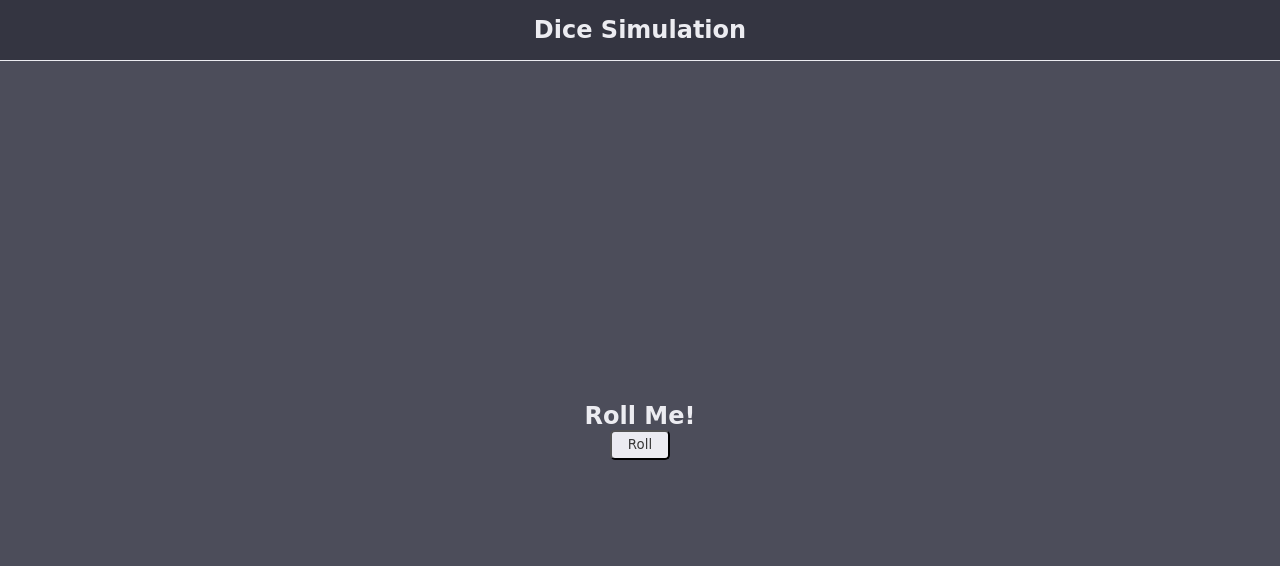
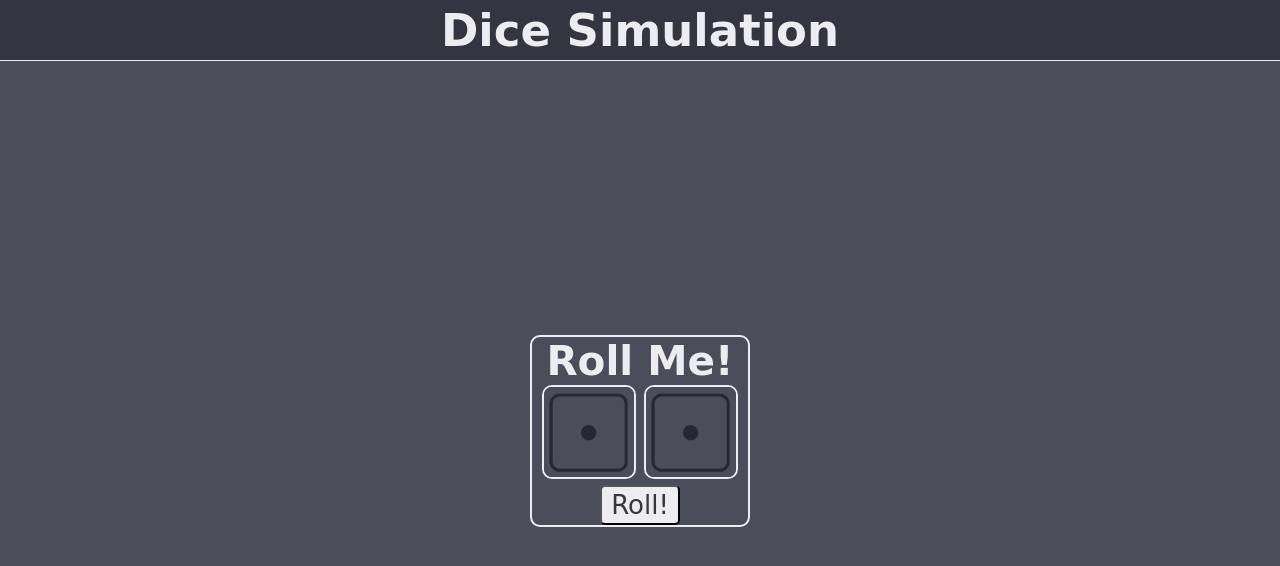
Before and after one commit to KrypticSilver/Web-Project-Folder, a plain HTML site: page index.html in a window 1280 px wide. Drawn offline with Linux system fonts and the light colour scheme; a web font is replaced by a local one.

Commit message:
added dice images to page

```diff
--- a/dice-roller/style.css
+++ b/dice-roller/style.css
@@ -11,6 +11,7 @@
   display: grid;
   background-color: #343541;
   border-bottom: 1px solid #ECECF1;
+  font-size: 30px;
 }
 
 h1 {
@@ -25,20 +26,46 @@ h1 {
   display: grid;
 }
 
-#dice-section {
+#rolling-section {
+  display: grid;
+
   align-self: center;
   justify-self: center;
-  display: grid;
   align-items: center;
   justify-items: center;
+
+  font-size: 27px;
+
+  border: 2px solid #ECECF1;
+  border-radius: 10px;
+}
+
+#dice-section {
+  grid-template-columns: 1fr 1fr;
+
+  font-size: 27px;
+  margin: 0px 10px 0px 10px;
+}
+
+img {
+  width: 90px;
+  height: 90px;
+
+  border: 2px solid #ECECF1;
+  border-radius: 10px;
+}
+
+#dice-2 {
+
 }
 
 button {
   color: #383838;
   background-color: #ECECF1;
-  width: 60px;
-  height: 30px;
+  width: 80px;
+  height: 40px;
   border-radius: 5px;
+  font-size: 26px;
 }
 
 button:hover {
--- a/index.html
+++ b/index.html
@@ -18,11 +18,13 @@
     <h1>Dice Simulation</h1>
   </section>
   <section id="content">
-    <div id="dice-section">
+    <div id="rolling-section">
       <h2>Roll Me!</h2>
-      <div id="dice-1"></div>
-      <div id="dice-2"></div>
-      <button>Roll</button>
+      <div id="dice-section">
+        <img src="dice-roller/assets/dice-1.png" alt="">
+        <img src="dice-roller/assets/dice-1.png" alt="" id="dice-2">
+      </div>
+      <button>Roll!</button>
     </div>
   </section>
 
```
Also changed, not shown: dice-roller/assets/dice-4.png (added), dice-roller/assets/dice-5.png (added), dice-roller/assets/dice-6.png (added).
